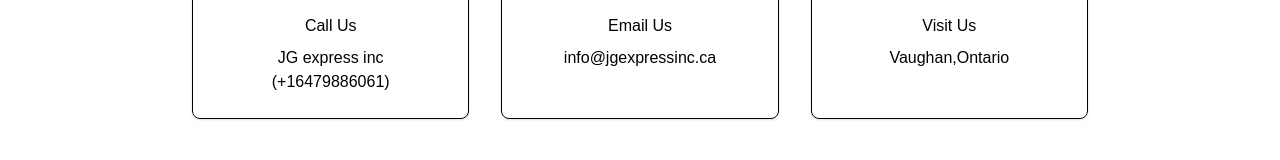
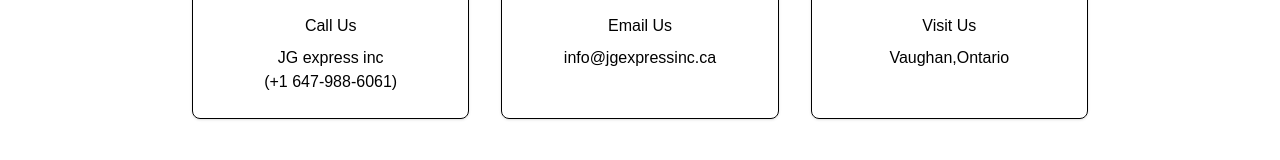
Before and after one commit to Abhiraj1322/trucking-website, a React (Vite) app: page / in a window 1280 px wide. Shown: the part 2923-3083 px from the top of the page. Built offline with nearby package versions, Linux system fonts and the light colour scheme.

Commit message:
changes made

```diff
--- a/Components/Contact.jsx
+++ b/Components/Contact.jsx
@@ -15,16 +15,24 @@
               <div className="w-12 h-12 bg-primary/10 rounded-lg flex items-center justify-center mx-auto mb-4">
                 <Phone className="w-6 h-6 text-primary" />
               </div>
-              <h4 className="mb-2">Call Us</h4>
-              <p className="text-muted-foreground">JG express inc</p>
-              <p className="text-muted-foreground">(+16479886061)</p>
+<h4 className="mb-2">Call Us</h4>
+<p className="text-muted-foreground">JG express inc</p>
+<p className="text-muted-foreground">
+  <a href="tel:+16479886061" className="hover:underline">
+    (+1 647-988-6061)
+  </a>
+</p>
             </div>
             <div className="bg-card p-6 rounded-lg text-center shadow-sm border border-border">
               <div className="w-12 h-12 bg-primary/10 rounded-lg flex items-center justify-center mx-auto mb-4">
                 <Mail className="w-6 h-6 text-primary" />
               </div>
               <h4 className="mb-2">Email Us</h4>
-              <p className="text-muted-foreground">info@jgexpressinc.ca</p>
+          <p className="text-muted-foreground">
+  <a href="mailto:info@jgexpressinc.ca" className="hover:underline">
+    info@jgexpressinc.ca
+  </a>
+</p>
 
             </div>
             <div className="bg-card p-6 rounded-lg text-center shadow-sm border border-border">
```
